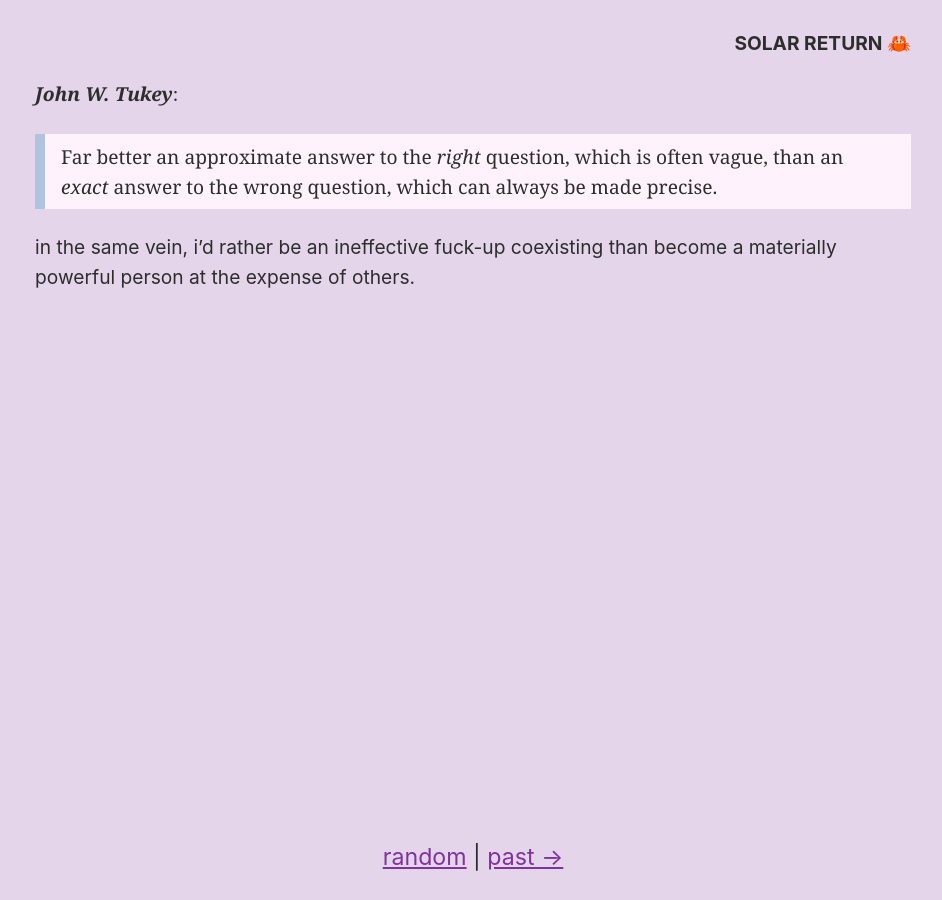
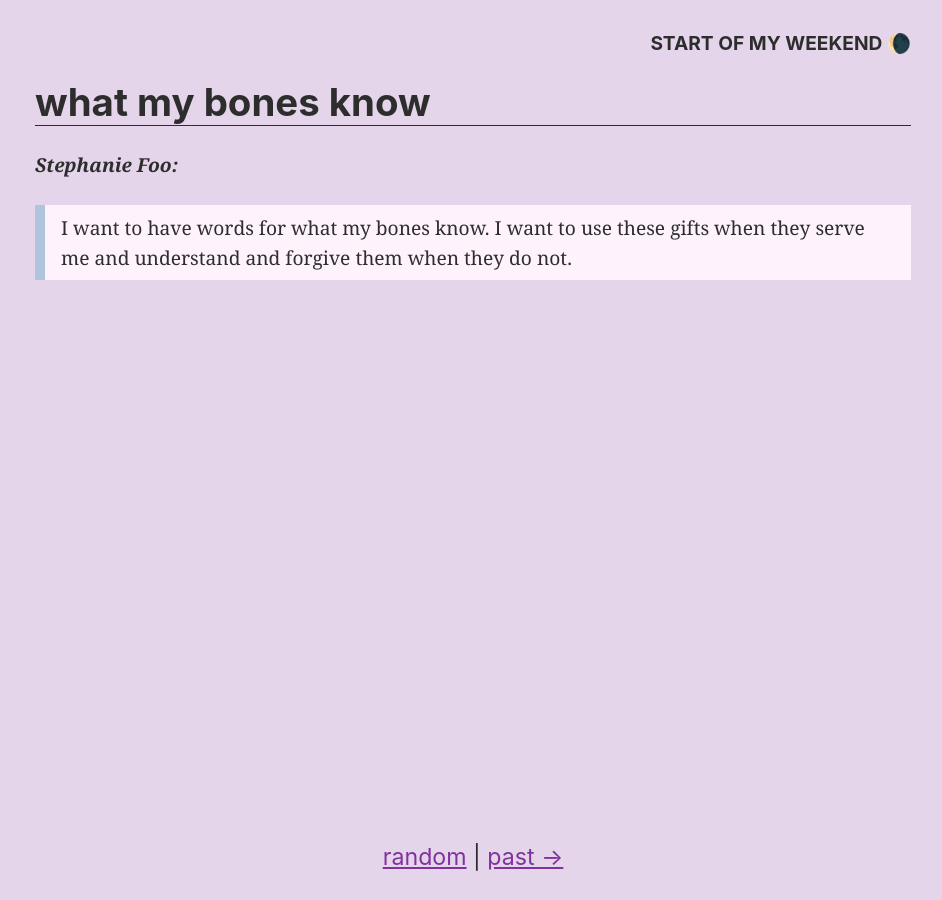
Before and after one commit to dglauber1/dglauber1.github.io, a Jekyll site: the page built from index.md, in a window 1280 px wide. Shown: the whole page, without its empty margins (167-1109 px from the left). Built offline with Jekyll 4.4.1, drawn with Linux system fonts in a browser that asks for light colours.

Commit message:
what my bones know

```diff
--- a/index.md
+++ b/index.md
@@ -1,17 +1,11 @@
 ---
-prev-musing: sky-falls-down
-title:
-time: solar return 🦀
+prev-musing: owning-fuckedupedness
+title: what my bones know
+time: start of my weekend 🌘
 collection: musings
 ---
-<cite>John W. Tukey</cite>:
-> Far better an approximate answer to
-> the _right_ question, which is often
-> vague, than an _exact_ answer to
-> the wrong question, which can always
-> be made precise.
-
-in the same vein, i'd rather be an
-ineffective fuck-up coexisting than become
-a materially powerful person
-at the expense of others.
+<cite>Stephanie Foo:</cite>
+> I want to have words for what my bones
+know. I want to use these gifts when they
+serve me and understand and forgive them
+when they do not.
```
Also changed, not shown: _musings/owning-fuckedupedness.md (added, +17 -0 lines).
